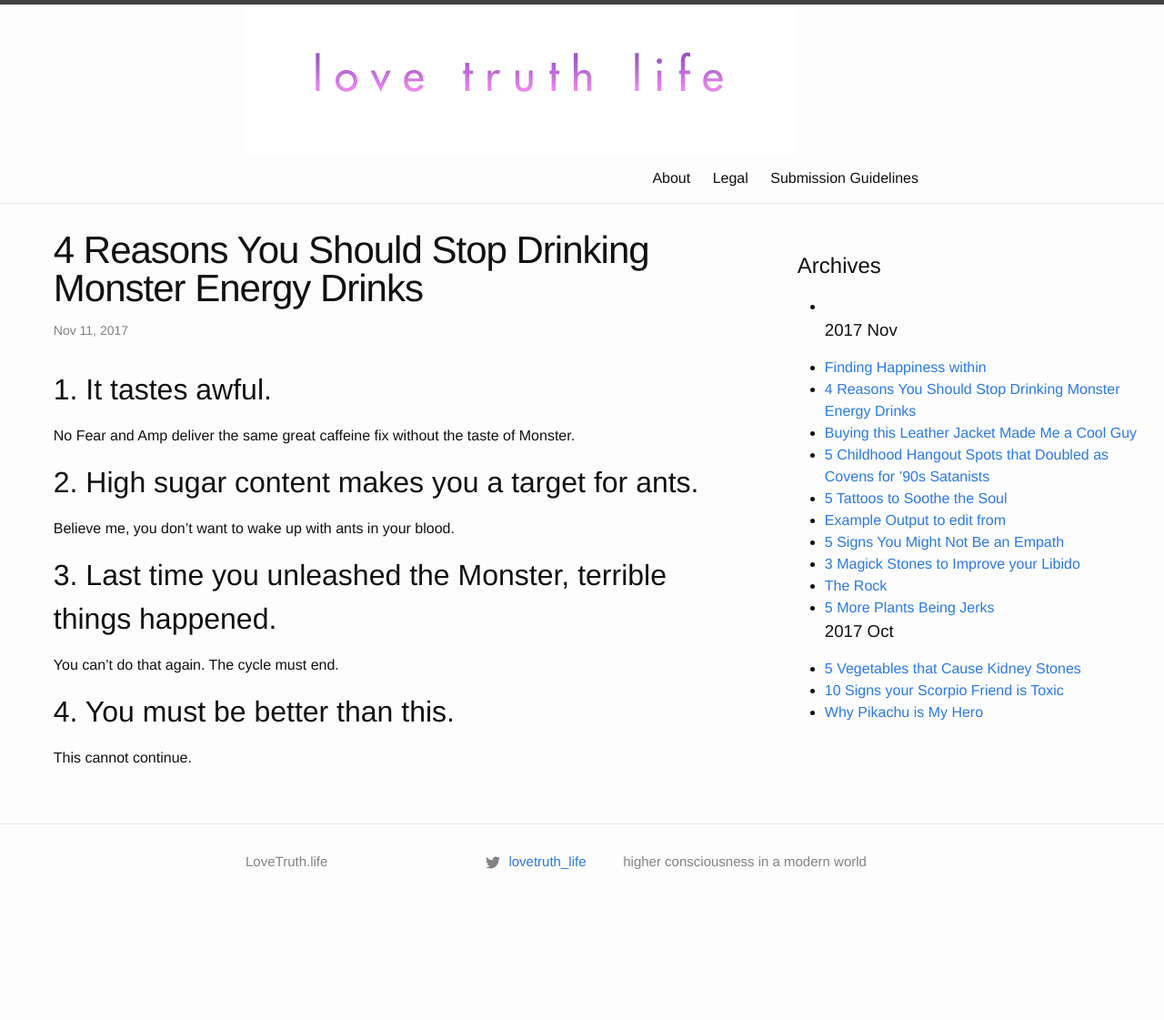
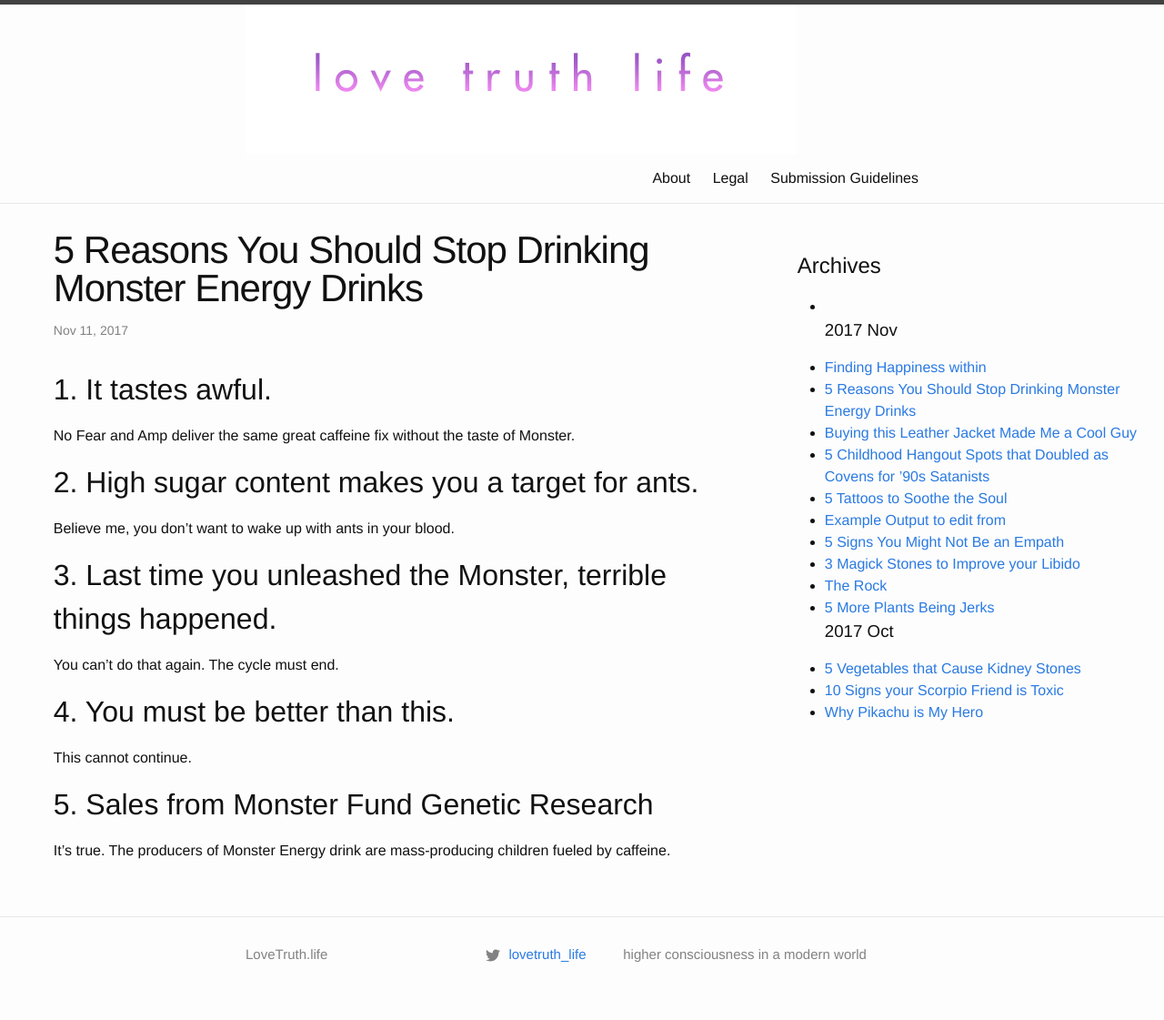
Before and after one commit to bwigfield/lovetruth, a Jekyll site: the page built from _posts/2017-11-11-4-Reasons-You-Should-Stop-Drinking-Monster-Energy-Drinks.md, in a window 1280 px wide. Shown: the whole page at 91% size. Built offline with Jekyll 4.4.1, drawn with Linux system fonts in a browser that asks for light colours; before the commit the page ends 1019 px from its top, so only the background shows below that.

Commit message:
Mr Hyde was here …

```diff
--- a/_posts/2017-11-11-4-Reasons-You-Should-Stop-Drinking-Monster-Energy-Drinks.md
+++ b/_posts/2017-11-11-4-Reasons-You-Should-Stop-Drinking-Monster-Energy-Drinks.md
@@ -1,6 +1,6 @@
 ---
 layout: post
-title: 4 Reasons You Should Stop Drinking Monster Energy Drinks
+title: 5 Reasons You Should Stop Drinking Monster Energy Drinks
 ---
 
 ## 1. It tastes awful.
@@ -18,3 +18,7 @@ You can't do that again. The cycle must end.
 ## 4. You must be better than this.
 
 This cannot continue.
+
+## 5. Sales from Monster Fund Genetic Research
+
+It's true.  The producers of Monster Energy drink are mass-producing children fueled by caffeine.
```
